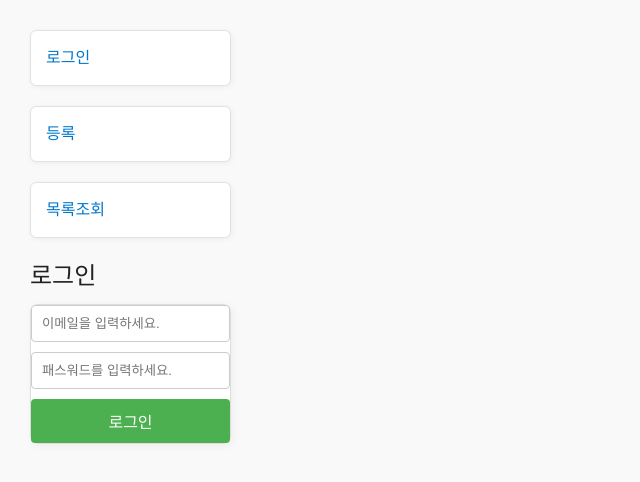
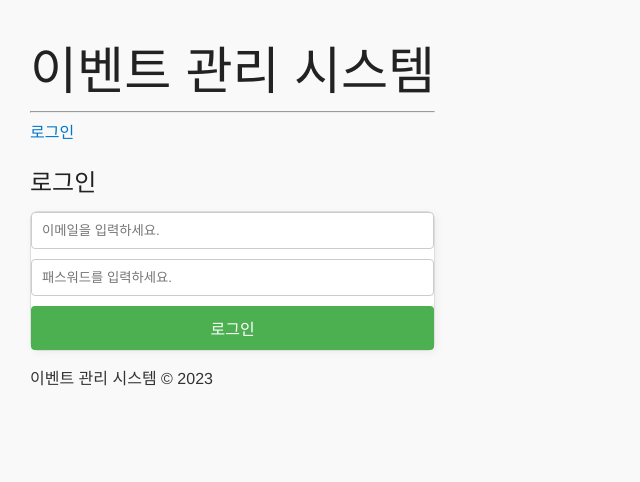
Before and after one commit to lillykim/movie_front, a React (Vite) app: page /login in a window 1280 px wide. Shown: the top 482 px of the page, without its empty margins (0-640 px from the left). Built offline with nearby package versions, Linux system fonts and the light colour scheme.

Commit message:
최종 반영

```diff
--- a/src/App.jsx
+++ b/src/App.jsx
@@ -1,24 +1,71 @@
-import { BrowserRouter, Route, Routes, Link } from "react-router-dom";
+import { BrowserRouter, Route, Routes, Link, Outlet, useNavigate } from "react-router-dom";
 import List from "./event/List";
 import Regist from "./event/Regist";
 import Detail from "./event/Detail";
 import Login from "./user/Login";
+import { useEffect, useState } from "react";
+
+function Layout() {
+    const [isLogin, setIsLogin] = useState(false);
+
+    const handleLogout = () => {
+        window.sessionStorage.removeItem("access_token");
+        setIsLogin(false);
+    };
+
+    const navigate = useNavigate();
+
+    useEffect(() => {
+        const token = window.sessionStorage.getItem("access_token");
+        if (token) {
+            setIsLogin(true);
+        } else {
+            setIsLogin(false);
+        }
+    });
+
+    useEffect(() => {
+        if(isLogin) {
+            navigate("/list");
+        } else {
+            navigate("/login");
+        }
+    }, [isLogin]);
+
+    return (
+        <>
+            <h1>이벤트 관리 시스템</h1>
+            <hr />
+            <header>
+                {
+                    isLogin ? (
+                        <a onClick={handleLogout}>로그아웃</a>
+                    ) : (
+                        <Link to="/login">로그인</Link>
+                    )
+                }
+            </header>
+            <main>
+                <Outlet />
+            </main>
+            <footer>
+                <p>이벤트 관리 시스템 © 2023</p>
+            </footer>
+        </>
+    );
+}
 
 function App() {
     return (
         <>
             <BrowserRouter>
-                <ul>
-                    <li><Link to="/login">로그인</Link></li>
-                    <li><Link to="/regist">등록</Link></li>
-                    <li><Link to="/list">목록조회</Link></li>
-                </ul>
-
                 <Routes>
-                    <Route path="/login" element={<Login />} />
-                    <Route path="/regist" element={<Regist />} />
-                    <Route path="/list" element={<List />} />
-                    <Route path="/detail/:event_id" element={<Detail />} />
+                    <Route path="/" element={<Layout />}>
+                        <Route path="/login" element={<Login />} />
+                        <Route path="/regist" element={<Regist />} />
+                        <Route path="/list" element={<List />} />
+                        <Route path="/detail/:event_id" element={<Detail />} />
+                    </Route>
                 </Routes>
             </BrowserRouter>
         </>
--- a/src/event/List.jsx
+++ b/src/event/List.jsx
@@ -44,7 +44,7 @@ const List = () => {
           {events.map((event) => (
             <li key={event.id} style={{ marginBottom: '20px' }}>
               <h3><Link to={`/detail/${event.id}`}>{event.title}</Link></h3>
-              {event.image && <img src={event.image} alt={event.title} style={{ width: '200px' }} />}
+              {event.image && <img src={`http://localhost:8000/events/download/${event.id}`} alt={event.title} style={{ width: '200px' }} />}
               <p><strong>설명:</strong> {event.description}</p>
               <p><strong>위치:</strong> {event.location}</p>
               <p><strong>태그:</strong> {event.tags}</p>
--- a/src/event/Regist.jsx
+++ b/src/event/Regist.jsx
@@ -11,23 +11,44 @@ export default function Regist() {
     const [form, setForm] = useState({
         id: '',
         title: '',
-        image: '',
+        // image: '',
         description: '',
         tags: '',
         location: ''
     });
 
-    const { id, title, image, description, tags, location } = form;
+    // const { id, title, image, description, tags, location } = form;
+    const { id, title, description, tags, location } = form;
+
+    const [image, setImage] = useState(null);
+    const handleChangeFile = e => {
+        setImage(e.target.files[0]);
+    };
+
 
     const handleChange = e => setForm({...form, [e.target.name]: e.target.value});
     const handleSubmit = e => {
         e.preventDefault();
 
+        const formData = new FormData();
+        formData.append("data", JSON.stringify(form));
+        formData.append("image", image);
+
         const token = window.sessionStorage.getItem("access_token");
         axios
+            /*
             .post("http://localhost:8000/events/",
                 { id, title, image, description, tags, location },
                 { headers: { Authorization: `Bearer ${token}` } })
+            */
+            .post("http://localhost:8000/events/",
+                formData,
+                {
+                    headers: {
+                        "Content-Type": "multipart/form-data",
+                        Authorization: `Bearer ${token}`
+                    }
+                })
             .then(res => {
                 console.log(res);
                 if (res.status === 201) {
@@ -44,7 +65,7 @@ export default function Regist() {
             <form onSubmit={handleSubmit}>
                 <input onChange={handleChange} value={id} type="number" name="id" placeholder="이벤트 ID를 입력하세요." />
                 <input onChange={handleChange} value={title} type="text" name="title" placeholder="이벤트 제목을 입력하세요." />
-                <input onChange={handleChange} value={image} type="text" name="image" placeholder="이벤트 이미지 URL을 입력하세요." />
+                <input onChange={handleChangeFile} type="file" name="image" />
                 <input onChange={handleChange} value={description} type="text" name="description" placeholder="이벤트 설명을 입력하세요." />
                 <input onChange={handleChange} value={tags} type="text" name="tags" placeholder="이벤트 관련 태그를 입력하세요." />
                 <input onChange={handleChange} value={location} type="text" name="location" placeholder="이벤트 위치를 입력하세요." />
--- a/src/user/Login.jsx
+++ b/src/user/Login.jsx
@@ -15,7 +15,9 @@ export default function Login() {
         e.preventDefault();
 
         axios
-            .post("http://localhost:8000/users/signin/", { email: username, password })
+            .post("http://localhost:8000/users/signin/",
+                { username, password },
+                { headers: { "Content-Type": "application/x-www-form-urlencoded" } })
             .then(res => {
                 console.log(res);
                 if (res.status === 200) {
```
